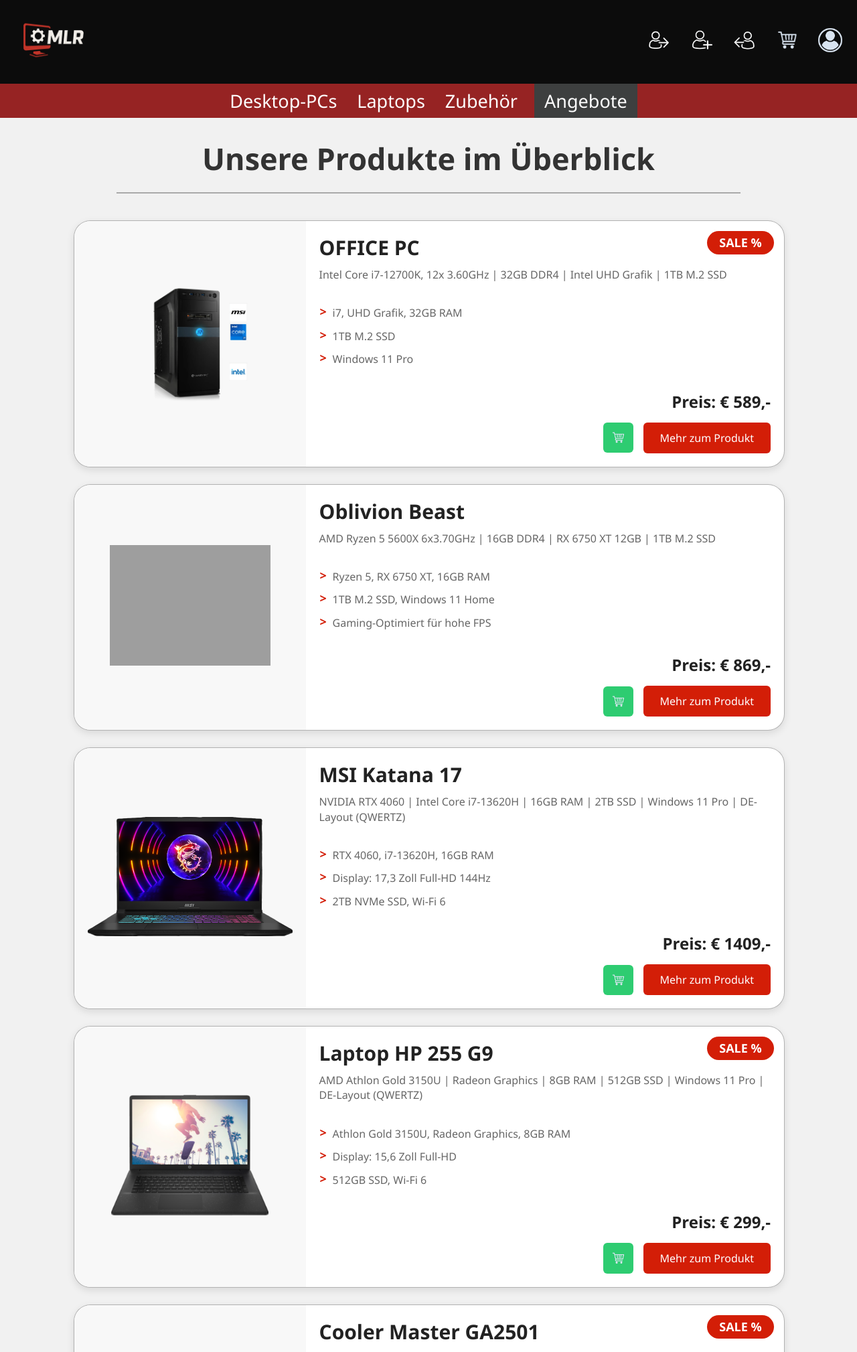
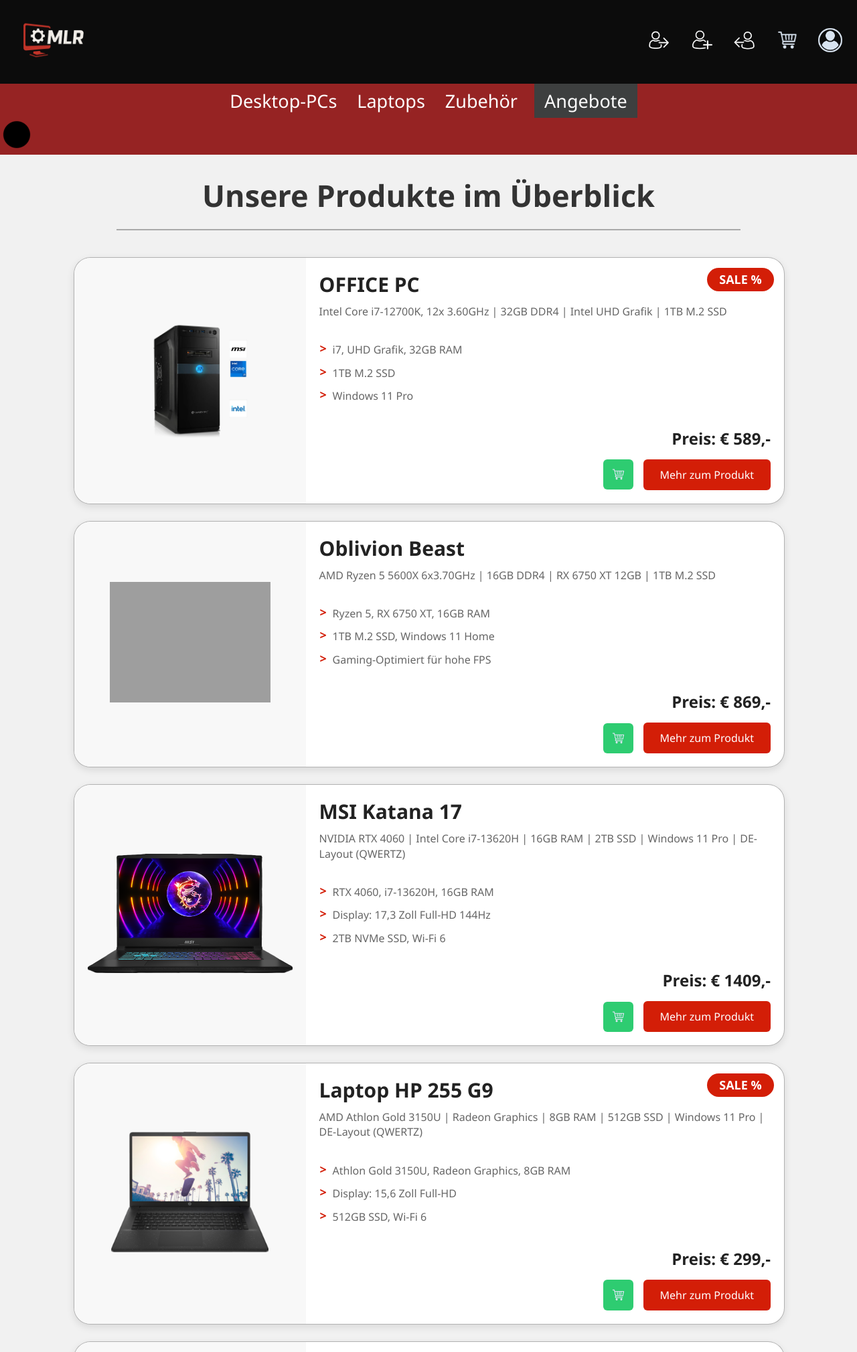
Before and after one commit to WebTechTHI/WebTech, a PHP site: page / in a window 1280 px wide. Shown: the top 2019 px of the page at 67% size. Run offline with PHP 8.4, Linux system fonts and the light colour scheme; grey boxes are pictures that could not be loaded.

Commit message:
button für darkmode hinzugefügt. dieser mus s noch gestyled werden. es liegen entsprechende pngs vor. das skript für den button liegt, so wie der button selbst, bis jetzt nur in index.html vor. es sind in den css datein noch ide farben durch variablen zu ersetzen, der button muss gesyled werden, der button muss auf jedem html dokument vorhanden sein, das js muss erstellt werden, eine persistente (mindestens sessionbezogene) speicherung des jeweiligen aktuellen themas muss implementiert unddie farben für den darkmode müssen belegt werden.

```diff
--- a/assets/css/mystyle.css
+++ b/assets/css/mystyle.css
@@ -156,7 +156,10 @@
 
 }
 
-
+/* in dieser Klasse werden alle Farben für den Darkmode überschrieben. */
+.darkMode{
+    --main-bg-color: #272727;
+}
 /* Base styles */
 body {
     background: var(--main-bg-color);
--- a/index.html
+++ b/index.html
@@ -66,6 +66,7 @@
                     <a href="productLists/deals.html">Angebote</a>
                 </li>
             </ul>
+            <img src="/assets/images/icons/btn-to-darkmode.png" id="themeButton">
         </div>
     </header>
 
@@ -85,4 +86,13 @@
     </footer>
 </body>
 
+<script>
+
+document.getElementById('themeButton').addEventListener('click', () => {
+    document.body.classList.toggle('darkMode');
+})
+
+
+</script>
+
 </html>
```
Also changed, not shown: assets/images/icons/btn-to-darkmode.png (added), assets/images/icons/btn-to-lightmode.png (added).
